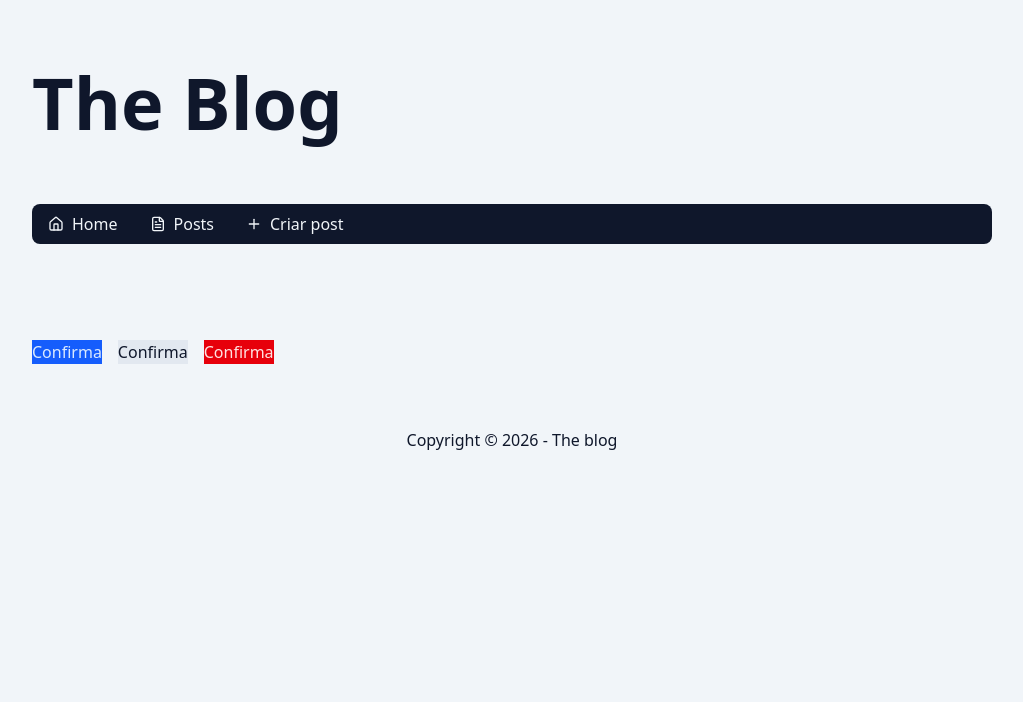
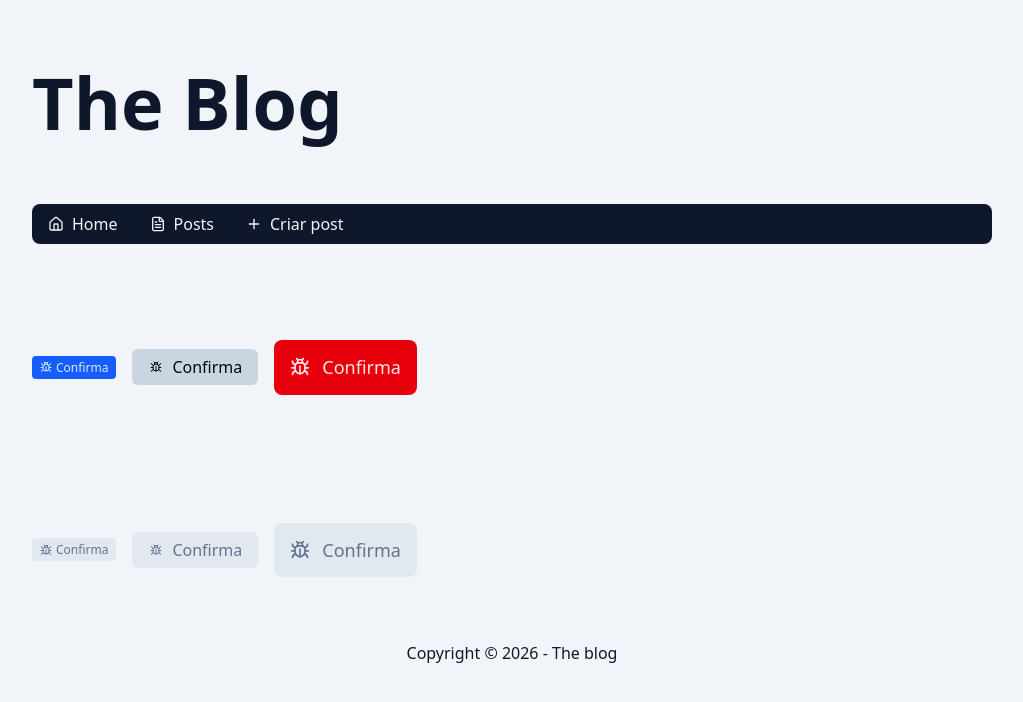
Before and after one commit to 1Luis-Amaro/BLOG-Next, a Next.js app in the folder blog/: page /admin/post/new in a window 1280 px wide. Shown: the top 702 px of the page, without its empty margins (128-1151 px from the left). Built offline with nearby package versions, Linux system fonts and the light colour scheme.

Commit message:
178 - Concluindo o Button e ajustando os botões do Dialog

```diff
--- a/blog/src/app/admin/post/new/page.tsx
+++ b/blog/src/app/admin/post/new/page.tsx
@@ -1,11 +1,45 @@
-import { Button } from "@/components/Button"
+import { Button } from "@/components/Button";
+import { BugIcon, EraserIcon } from "lucide-react";
 
-export const dynamic = 'force-dynamic'
+export const dynamic = "force-dynamic";
 
 export default async function AdminPostNewPage() {
-  return <div className="py-16 flex gap-4 flex-wrap" >
-    <Button variant="default" size="sm" >Confirma</Button>
-    <Button variant="ghost"  size="md">Confirma</Button>
-    <Button variant="danger" size="lg">Confirma</Button>
-  </div>
+  return (
+    <div>
+
+    <div className="py-16 flex gap-4 flex-wrap items-center">
+      <Button variant="default" size="sm">
+        <BugIcon />
+        Confirma
+      </Button>
+      <Button variant="ghost" size="md">
+        <BugIcon />
+        Confirma
+      </Button>
+      <Button variant="danger" size="lg">
+        <BugIcon />
+        Confirma
+      </Button>
+
+
+    </div>
+
+    <div className="py-16 flex gap-4 flex-wrap items-center">
+      <Button variant="default" size="sm" disabled >
+        <BugIcon />
+        Confirma
+      </Button>
+      <Button variant="ghost" size="md" disabled>
+        <BugIcon />
+        Confirma
+      </Button>
+      <Button variant="danger" size="lg" disabled>
+        <BugIcon />
+        Confirma
+      </Button>
+
+
+    </div>
+    </div>
+  );
 }
--- a/blog/src/components/Button/index.tsx
+++ b/blog/src/components/Button/index.tsx
@@ -15,18 +15,46 @@
   ...props
 }: ButtonProps) {
   const ButtonVariants: Record<ButtonVariants, string> = {
-    default: clsx('bg-blue-600 text-blue-100'),
-    ghost: clsx('bg-slate-200 text-slate-900'),
-    danger: clsx('bg-red-600 text-red-100')
-  }
+    default: clsx("bg-blue-600 hover:bg-blue-700 text-blue-100"),
+    ghost: clsx("bg-slate-300 hover:bg-slate-300 text-slate-950"),
+    danger: clsx("bg-red-600  hover:bg-red-700 text-red-100"),
+  };
 
   const buttonSizes: Record<ButtonSizes, string> = {
-    sm: clsx(''),
-    md: clsx(''),
-    lg: clsx('')
-  }
+    sm: clsx(
+      "text-xs/tight",
+      "py-1",
+      "px-2",
+      "rounded-sm",
+      "[&_svg]:w-3  [&_svg]:h-3 gap-1",
+      "transition",
+    ),
+    md: clsx(
+      "text-base/tight",
+      "py-2",
+      "px-4",
+      "rounded-md",
+      "[&_svg]:w-4  [&_svg]:h-3 gap-2",
+      "transition",
+    ),
+    lg: clsx(
+      "text-lg/tight",
+      "py-4",
+      "px-4",
+      "rounded-lg",
+      "[&_svg]:w-5  [&_svg]:h-5 gap-3",
+      "transition",
+    ),
+  };
 
-  const buttonClasses =  clsx(ButtonVariants[variant], buttonSizes[size])
+  const buttonClasses = clsx(
+    ButtonVariants[variant],
+    buttonSizes[size],
+    "flex items-center justify-center cursor-pointer",
+    "disabled:bg-slate-200",
+    "disabled:text-slate-500",
+    "disabled:cursos-not-allowed",
+  );
 
   return <button className={buttonClasses} {...props} />;
 }
--- a/blog/src/components/Dialog/index.tsx
+++ b/blog/src/components/Dialog/index.tsx
@@ -1,6 +1,8 @@
 import clsx from "clsx"; // Importa a função clsx para combinar classes CSS dinamicamente
+import { Button } from "../Button";
 
-type DialogProps = { // Define o tipo das propriedades do componente Dialog
+type DialogProps = {
+  // Define o tipo das propriedades do componente Dialog
   isVisible?: boolean; // Controla se o diálogo está visível (opcional)
   title: string; // Título exibido no topo do diálogo
   content: React.ReactNode; // Conteúdo do diálogo (JSX, texto ou componente)
@@ -9,32 +11,38 @@
   disabled: boolean; // Define se as ações do diálogo estão desabilitadas
 };
 
-export function Dialog({ // Declara o componente Dialog
+export function Dialog({
+  // Declara o componente Dialog
   isVisible = false, // Valor padrão caso a prop não seja informada
   title, // Recebe o título do diálogo
   content, // Recebe o conteúdo do diálogo
   onConfirm, // Recebe a função de confirmação
   onCancel, // Recebe a função de cancelamento
   disabled, // Recebe o estado de desabilitado
-}: DialogProps) { // Aplica o tipo DialogProps às propriedades
+}: DialogProps) {
+  // Aplica o tipo DialogProps às propriedades
 
   if (!isVisible) return null; // Não renderiza nada se o diálogo não estiver visível
 
-  function handleCancel(){ // Função responsável por tratar o cancelamento
-    if(disabled) return // Impede a ação se o diálogo estiver desabilitado
-    onCancel() // Executa a função de cancelamento
+  function handleCancel() {
+    // Função responsável por tratar o cancelamento
+    if (disabled) return; // Impede a ação se o diálogo estiver desabilitado
+    onCancel(); // Executa a função de cancelamento
   }
 
-  return ( // Início do JSX retornado pelo componente
+  return (
+    // Início do JSX retornado pelo componente
     <div
-      className={clsx( // Combina as classes CSS do overlay
+      className={clsx(
+        // Combina as classes CSS do overlay
         "fixed z-50 top-0 bottom-0 left-0 right-0 bg-black/50 backdrop-blur-xs", // Fundo escuro com blur ocupando toda a tela
         "flex items-center justify-center", // Centraliza o diálogo na tela
       )}
       onClick={handleCancel} // Clique fora do modal dispara o cancelamento
     >
       <div
-        className={clsx( // Combina as classes CSS do container do diálogo
+        className={clsx(
+          // Combina as classes CSS do container do diálogo
           "bg-slate-100 p-6 rounded-lg max-w-2xl mx-6", // Estilo visual do diálogo
           "flex flex-col gap-6", // Layout em coluna com espaçamento
           "shadow-lg shadow-black/30 text-center", // Sombra e centralização de texto
@@ -43,41 +51,34 @@
         aria-modal={true} // Indica que o diálogo é modal (acessibilidade)
         aria-labelledby="dialog-title" // Relaciona o título ao diálogo
         aria-describedby="dialog-description" // Relaciona a descrição ao diálogo
-        onClick={e => e.stopPropagation()} // Impede fechar o modal ao clicar dentro dele
+        onClick={(e) => e.stopPropagation()} // Impede fechar o modal ao clicar dentro dele
       >
-        <h3 id="dialog-title" className="text-xl font-extrabold"> {/* Título do diálogo */}
+        <h3 id="dialog-title" className="text-xl font-extrabold">
+          {" "}
+          {/* Título do diálogo */}
           {title} {/* Renderiza o título recebido via props */}
         </h3>
+        <div id="dialog-description">{content}</div>{" "}
+        {/* Renderiza o conteúdo do diálogo */}
+        <div className="flex items-center justify-around">
+          {" "}
+          {/* Container dos botões */}
+          <Button
+            variant="ghost"
+            autoFocus
+            onClick={handleCancel}
+             disabled={disabled}
 
-        <div id="dialog-description">{content}</div> {/* Renderiza o conteúdo do diálogo */}
-
-        <div className="flex items-center justify-around"> {/* Container dos botões */}
-          <button
-            className={clsx( // Combina as classes do botão Cancelar
-              "bg-slate-200 hover:bg-slate-300 transition text-slate-950 ", // Estilo padrão
-              "flex items-center justify-center", // Centraliza conteúdo do botão
-              "py-2 px-4 rounded-lg cursor-pointer", // Espaçamento e cursor
-              "disabled:bg-slate-200 disabled:text-slate-400 disabled:cursor-not-allowed", // Estilo quando desabilitado
-            )}
-            autoFocus // Foco automático ao abrir o diálogo
-            onClick={handleCancel} // Clique chama o cancelamento
+            >
+            Cancelar</Button>
+          <Button
+            variant="default"
+            onClick={onConfirm}
             disabled={disabled} // Controla o estado desabilitado
-          >
-            Cancelar
-          </button>
-
-          <button
-            className={clsx( // Combina as classes do botão Ok
-              "bg-blue-500 hover:bg-blue-600 transition text-blue-50 ", // Estilo padrão
-              "flex items-center justify-center", // Centraliza conteúdo do botão
-              "py-2 px-4 rounded-lg cursor-pointer", // Espaçamento e cursor
-              "disabled:bg-slate-200 disabled:text-slate-400 disabled:cursor-not-allowed", // Estilo quando desabilitado
-            )}
-            onClick={onConfirm} // Clique executa a confirmação
-            disabled={disabled} // Controla o estado desabilitado
+            size="lg"
           >
             Ok
-          </button>
+          </Button>
         </div>
       </div>
     </div>
```
Also changed, not shown: 1 other file (tests, documents, lock files or other folders).
